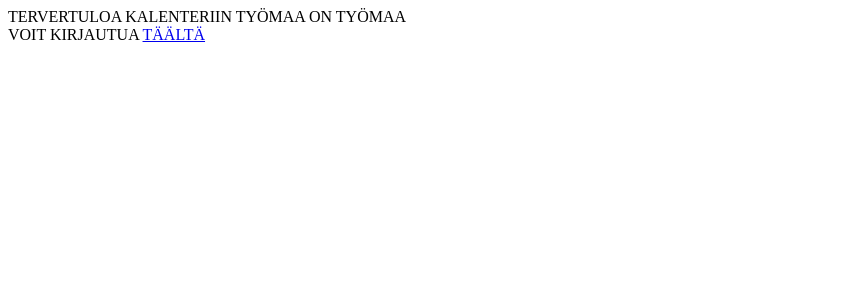
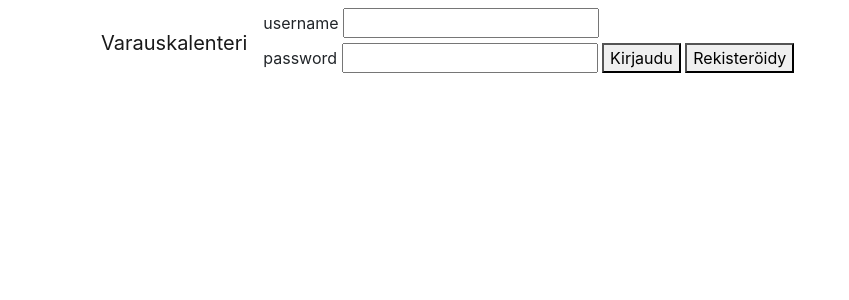
Before and after one commit to Rano-9/Varauskalenteri, a Flask app: page / in a window 1280 px wide. Shown: the top 300 px of the page, without its empty margins (0-849 px from the left). Run offline with Flask 3, Linux system fonts and the light colour scheme; some libraries are stand-ins or nearby versions.

Commit message:
Lisätty jotain bootstrap ominaisuuksia. Kokeiltu miten layout.html voisi toimia. Toimii ihan ok.

```diff
--- a/templates/haltijat.html
+++ b/templates/haltijat.html
@@ -1,3 +1,5 @@
+{% extends "layout.html" %}
+{% block content %}
 {%if session.admin%}
     TILAN HALLITSIJOIDEN OHJAUSSIVU
     {%for i in data%}
@@ -14,3 +16,4 @@
 {%else%}
     HANKI ADMIN :D
 {%endif%}
+{%endblock%}
--- a/templates/index.html
+++ b/templates/index.html
@@ -1,5 +1,6 @@
-TERVERTULOA KALENTERIIN TYÖMAA ON TYÖMAA <br>
-VOIT KIRJAUTUA <a href="/login">TÄÄLTÄ</a>
+{% extends "layout.html" %}
+{% block content %}
+
 {%if session.user_id%}
 
 <h1>MORO</h1>
@@ -35,3 +36,5 @@ VOIT KIRJAUTUA <a href="/login">TÄÄLTÄ</a>
         {%endif%}
     {%endfor%}
 {%endif%}
+</div>
+{% endblock %}
--- /dev/null
+++ b/templates/layout.html
@@ -0,0 +1,38 @@
+<!doctype html>
+<meta name="viewport" content="width=device-width, initial-scale=1, shrink-to-fit=no">
+<link rel="stylesheet" href="https://stackpath.bootstrapcdn.com/bootstrap/4.5.0/css/bootstrap.min.css">
+<title>Varauskalenteri</title>
+<div class="container">
+  <nav class="navbar navbar-expand-sm navbar-light">
+    <a class="navbar-brand" href="#">Varauskalenteri</a>
+    <ul class="navbar-nav">
+      <li class="nav-item">
+        {%if not session%}
+            <form action="/login" method="post">
+            <div class="nav-item">
+                <label>username</label>
+                <input type="text" name="username" required>
+            </div>
+
+            <div class="nav-item">
+                <label>password</label>
+                <input type="password" name="password">
+
+                <button type="submit">Kirjaudu</button>
+
+
+            </form>
+            <a href="/register">
+            <button type="button" >Rekisteröidy</button>
+            </a>
+            </div>
+        {%endif%}
+        {%if session%}
+            <div class="nav-item">
+                voit kirjautua ulos <a href="/logout">tästä</a>
+            </div>
+        {%endif%}
+      </li>
+    </ul>
+  </nav>
+  {% block content %}{% endblock %}
--- a/templates/register.html
+++ b/templates/register.html
@@ -1,3 +1,4 @@
+
 <form action="/register" method="POST">
     <p>Tunnus:<br>
         <input type="text" name="username"></p>
--- a/templates/tilat.html
+++ b/templates/tilat.html
@@ -1,3 +1,5 @@
+{% extends "layout.html" %}
+{% block content %}
 <h1>{{data[0]}}</h1>
 <p>Tänään olevat varaukset</p>
 {%for i in tänään%}
@@ -25,3 +27,4 @@
 <a href="./{{tid}}/varaa">Varaa tila</a>
 
 {%endif%}
+{%endblock%}
--- a/templates/varaus.html
+++ b/templates/varaus.html
@@ -1,3 +1,5 @@
+{% extends "layout.html" %}
+{% block content %}
 VARAA TILA {{tila[0]}}
 
 <form action="./varaa" method="post">TEE VARAUS
@@ -8,3 +10,4 @@ VARAA TILA {{tila[0]}}
     <br>
     <button value="submit">VARAA</button>
 </form>
+{%endblock%}
```
